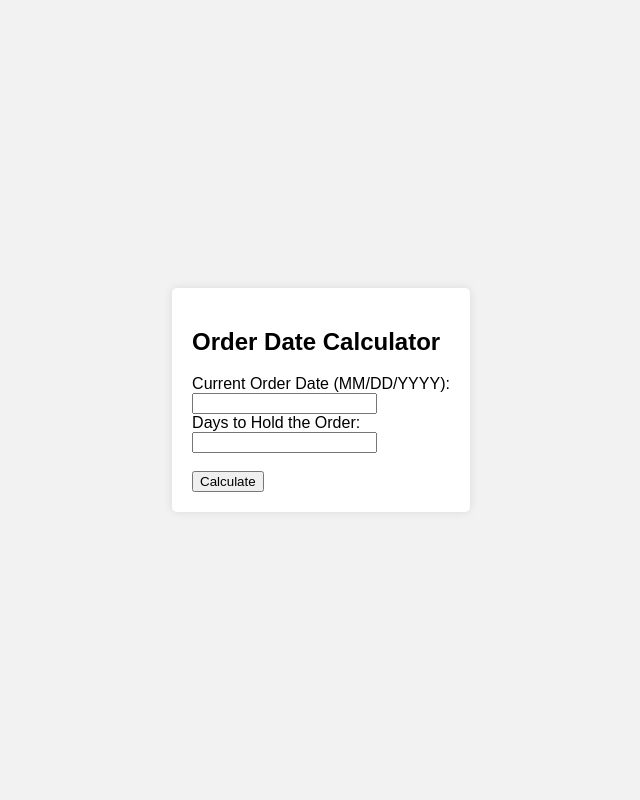
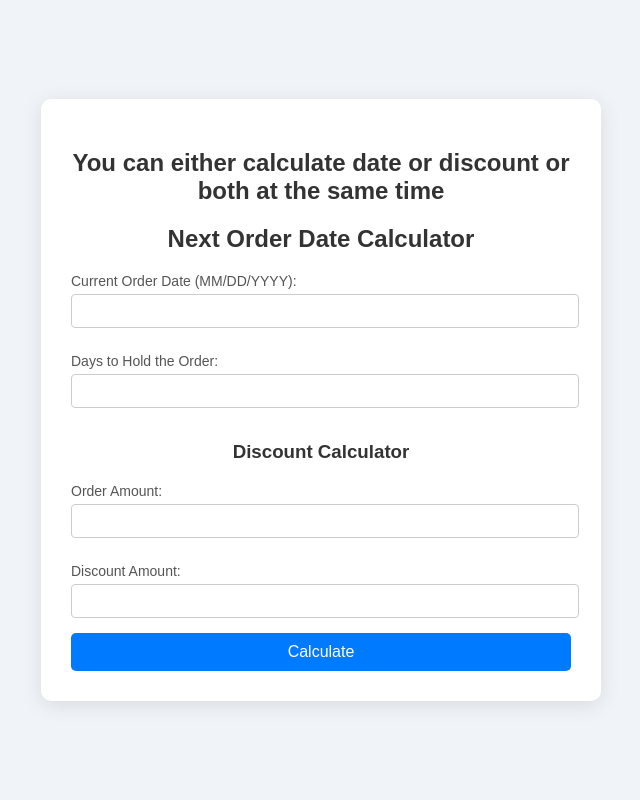
Before and after one commit to sucre2020/OrderDateCalculator, a Flask app: template templates/index.html in a window 1280 px wide. Shown: the whole page, without its empty margins (319-959 px from the left). Run offline with Flask 3, Linux system fonts and the light colour scheme; the template is opened without the code that fills it, so the values that code supplies are empty.

Commit message:
Added discount calculator

```diff
--- a/app.py
+++ /dev/null
@@ -1,14 +0,0 @@
-from flask import Flask
-
-# create an instance of the Flask Class
-
-app = Flask(__name__)
-
-#Define a route
-@app.route('/')
-def order_date():
-    return 'Hello, world'
-
-#Run the app
-if __name__ == '__main__':
-    app.run()
--- a/calculate_date.py
+++ b/calculate_date.py
@@ -3,6 +3,7 @@ from datetime import datetime, timedelta
 
 app = Flask(__name__)
 
+# Function to calculate the next order date
 def get_next_order_date(current_order_date, days_to_hold):
     try:
         order_date = datetime.strptime(current_order_date, '%m/%d/%Y')
@@ -11,17 +12,45 @@ def get_next_order_date(current_order_date, days_to_hold):
     except ValueError:
         return None
 
+# Function to calculate the total after discount
+def calculate_total(order_amount, discount_amount):
+    try:
+        total = (order_amount - discount_amount / 100 * order_amount)
+        # total = order_amount - discount_amount
+        return round(total, 2)
+    except ValueError:
+        return None
+
 @app.route('/', methods=['GET', 'POST'])
 def index():
     if request.method == 'POST':
-        current_order_date = request.form['current_order_date']
-        days_to_hold = int(request.form['days_to_hold'])
-        next_order_date = get_next_order_date(current_order_date, days_to_hold)
-        if next_order_date:
-            return render_template('result.html', next_order_date=next_order_date, days_to_hold=days_to_hold)
-        else:
-            return render_template('index.html', error=True)
-    return render_template('index.html', error=False)
+        # Fetching form inputs
+        current_order_date = request.form.get('current_order_date')
+        days_to_hold = request.form.get('days_to_hold')
+        order_amount = request.form.get('order_amount')
+        discount_amount = request.form.get('discount_amount')
+
+        # Calculate the next order date if input is provided
+        next_order_date = None
+        if current_order_date and days_to_hold:
+            next_order_date = get_next_order_date(current_order_date, int(days_to_hold))
+
+        # Calculate total after discount if input is provided
+        total = None
+        if order_amount and discount_amount:
+            total = calculate_total(float(order_amount), float(discount_amount))
+
+        # Render the result page with both calculations
+        return render_template(
+            'result.html',
+            next_order_date=next_order_date,
+            days_to_hold=days_to_hold,
+            total=total,
+            order_amount=order_amount,
+            discount_amount=discount_amount
+        )
+
+    return render_template('index.html')
 
 if __name__ == "__main__":
     app.run(debug=True)
--- a/templates/index.html
+++ b/templates/index.html
@@ -1,9 +1,9 @@
 <!DOCTYPE html>
 <html lang="en">
   <head>
-    <meta charset="UTF-8">
-    <meta name="viewport" content="width=device-width, initial-scale=1.0">
-    <title>Order Date Calculator</title>
+    <meta charset="UTF-8" />
+    <meta name="viewport" content="width=device-width, initial-scale=1.0" />
+    <title>Order Calculator</title>
     <style>
       body {
         font-family: Arial, sans-serif;
@@ -13,32 +13,86 @@
         justify-content: center;
         align-items: center;
         height: 100vh;
-            background-color: #f2f2f2;
+        background-color: #f0f4f8;
       }
       .container {
         background-color: white;
-            padding: 20px;
+        padding: 30px;
+        border-radius: 10px;
+        box-shadow: 0 4px 20px rgba(0, 0, 0, 0.1);
+        max-width: 500px;
+        width: 100%;
+      }
+      h2,
+      h3 {
+        color: #333;
+        text-align: center;
+        margin-bottom: 20px;
+      }
+      label {
+        display: block;
+        margin: 10px 0 5px;
+        font-size: 14px;
+        color: #555;
+      }
+      input[type="text"] {
+        width: calc(100% - 10px);
+        padding: 8px;
+        margin-bottom: 15px;
+        border: 1px solid #ccc;
+        border-radius: 4px;
+        font-size: 14px;
+      }
+      input[type="submit"] {
+        width: 100%;
+        padding: 10px;
+        background-color: #007bff;
+        color: white;
+        border: none;
         border-radius: 5px;
-            box-shadow: 0px 0px 10px 0px rgba(0,0,0,0.1);
+        cursor: pointer;
+        font-size: 16px;
+        transition: background-color 0.3s ease;
       }
-        .error {
-            color: red;
-            margin-bottom: 10px;
+      input[type="submit"]:hover {
+        background-color: #0056b3;
+      }
+      p {
+        text-align: center;
+        margin-top: 20px;
+      }
+      a {
+        color: #007bff;
+        text-decoration: none;
+        transition: color 0.3s ease;
+      }
+      a:hover {
+        color: #0056b3;
       }
     </style>
   </head>
   <body>
     <div class="container">
-        <h2>Order Date Calculator</h2>
-        {% if error %}
-        <p class="error">Invalid date format entered. Please enter date in MM/DD/YYYY format.</p>
-        {% endif %}
+      <h2>
+        You can either calculate date or discount or both at the same time
+      </h2>
+      <h2>Next Order Date Calculator</h2>
       <form method="POST">
-            <label for="current_order_date">Current Order Date (MM/DD/YYYY):</label><br>
-            <input type="text" id="current_order_date" name="current_order_date"><br>
-            <label for="days_to_hold">Days to Hold the Order:</label><br>
-            <input type="text" id="days_to_hold" name="days_to_hold"><br><br>
-            <input type="submit" value="Calculate">
+        <label for="current_order_date">Current Order Date (MM/DD/YYYY):</label>
+        <input type="text" id="current_order_date" name="current_order_date" />
+
+        <label for="days_to_hold">Days to Hold the Order:</label>
+        <input type="text" id="days_to_hold" name="days_to_hold" />
+
+        <h3>Discount Calculator</h3>
+
+        <label for="order_amount">Order Amount:</label>
+        <input type="text" id="order_amount" name="order_amount" />
+
+        <label for="discount_amount">Discount Amount:</label>
+        <input type="text" id="discount_amount" name="discount_amount" />
+
+        <input type="submit" value="Calculate" />
       </form>
     </div>
   </body>
```
Also changed, not shown: templates/result.html (+21 -6 lines). Lines whose indentation alone changed are shown as unchanged.
